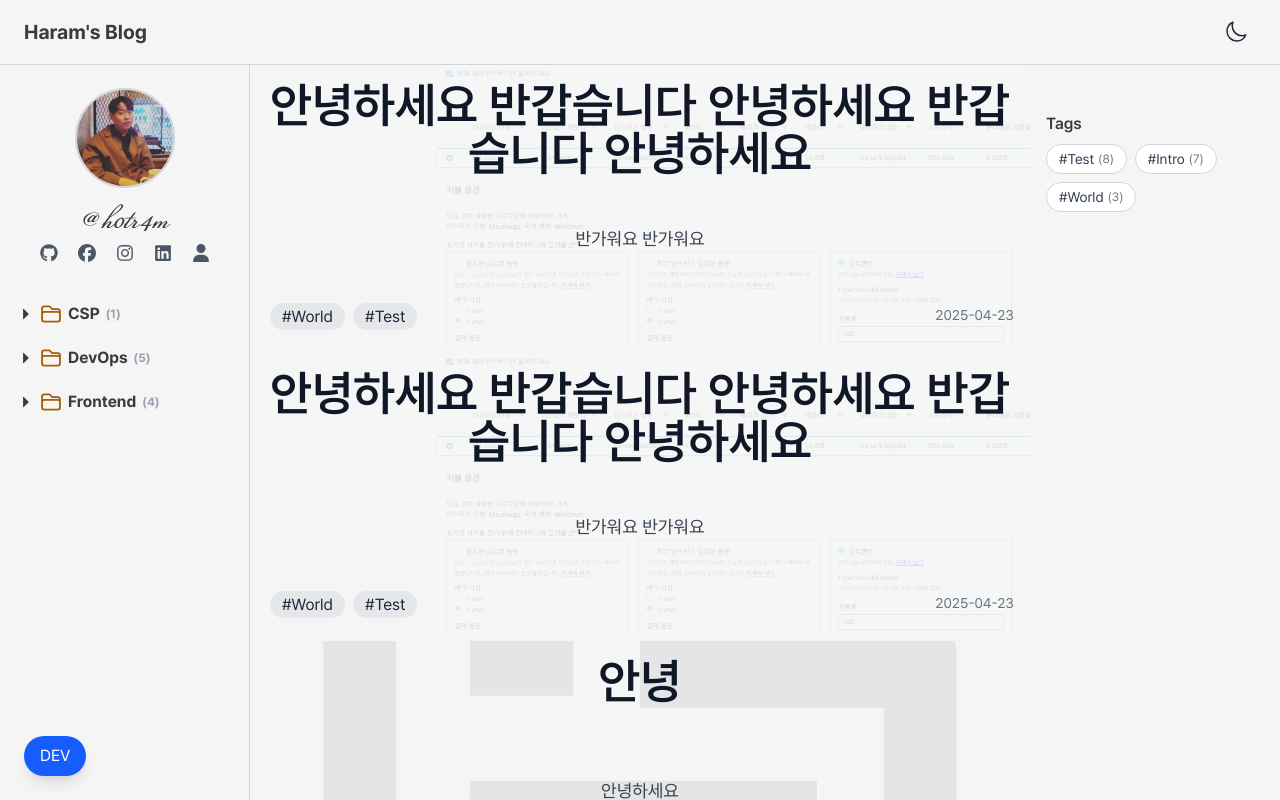
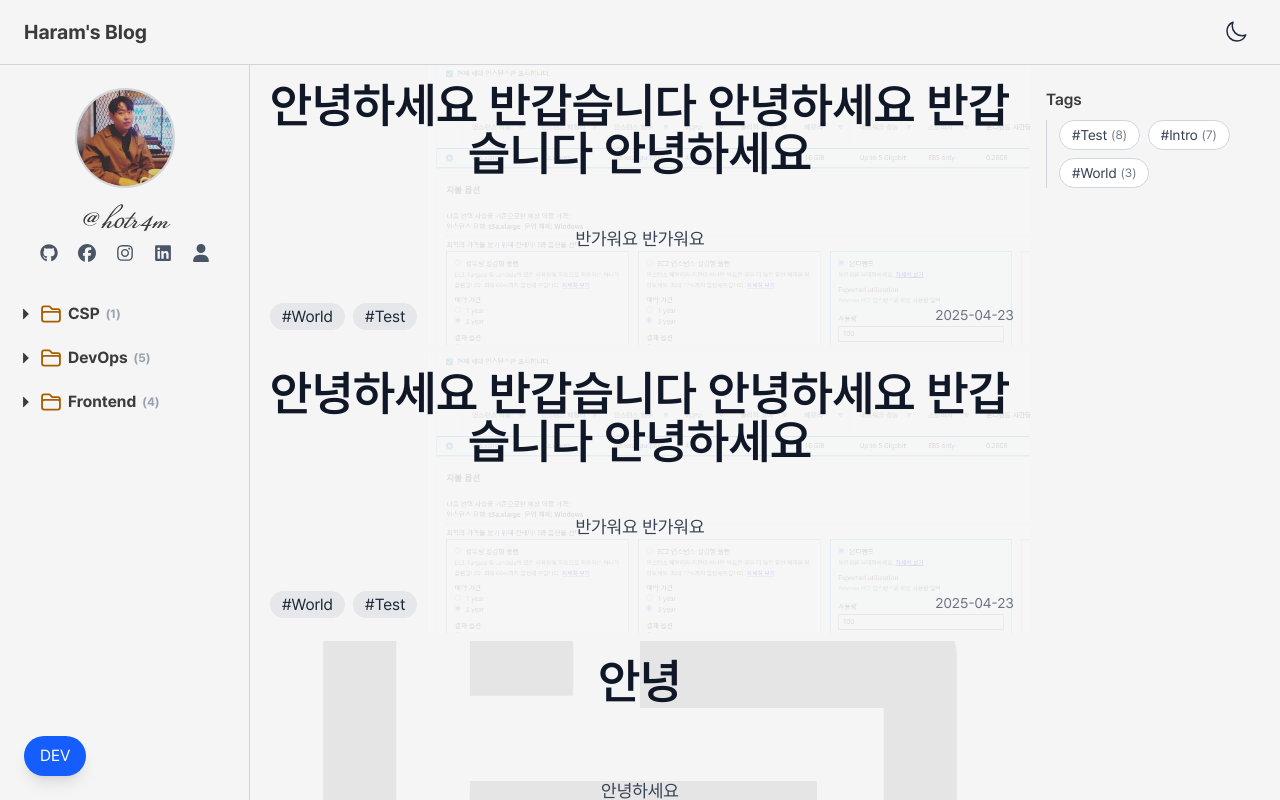
Before and after one commit to haramsong/my-blog, a Next.js app: page / in a window 1280 px wide. Shown: the top 800 px of the page. Built offline with nearby package versions, Linux system fonts and the light colour scheme.

Commit message:
💄 toc, tag 보더 추가

```diff
--- a/components/PostSidebar.tsx
+++ b/components/PostSidebar.tsx
@@ -49,11 +49,16 @@ export default function PostSidebar({ toc }: { toc: TocItem[] }) {
   if (!toc || toc.length === 0) return null;
 
   return (
-    <aside className="fixed hidden lg:block top-16 right-0 w-[250px] max-h-[calc(100vh-4rem)] z-40 overflow-y-auto p-4 scrollbar-hide">
+    <aside className="fixed hidden lg:block top-18 right-0 w-[250px] max-h-[calc(100vh-4rem)] z-40 overflow-y-auto p-4 scrollbar-hide">
       <h2 className="font-semibold mb-2 !text-black dark:!text-white">
         Table of Contents
       </h2>
-      <ul className="text-sm space-y-1 text-gray-700 dark:text-gray-300">
+      <ul
+        className="text-sm space-y-1 pl-3 border-l text-gray-700 dark:text-gray-300"
+        style={{
+          borderColor: "var(--border)",
+        }}
+      >
         {toc.map((item) => (
           <li
             key={item.id}
--- a/components/TagList.tsx
+++ b/components/TagList.tsx
@@ -10,9 +10,14 @@ interface TagListProps {
 
 export default function TagList({ sortedTags }: TagListProps) {
   return (
-    <div className="mt-8">
+    <div className="mt-2">
       <h2 className="font-semibold mb-2">Tags</h2>
-      <div className="flex flex-wrap gap-2">
+      <div
+        className="flex flex-wrap gap-2 pl-3 border-l"
+        style={{
+          borderColor: "var(--border)",
+        }}
+      >
         {sortedTags.map(([tag, count]) => (
           <Link
             key={tag}
```
